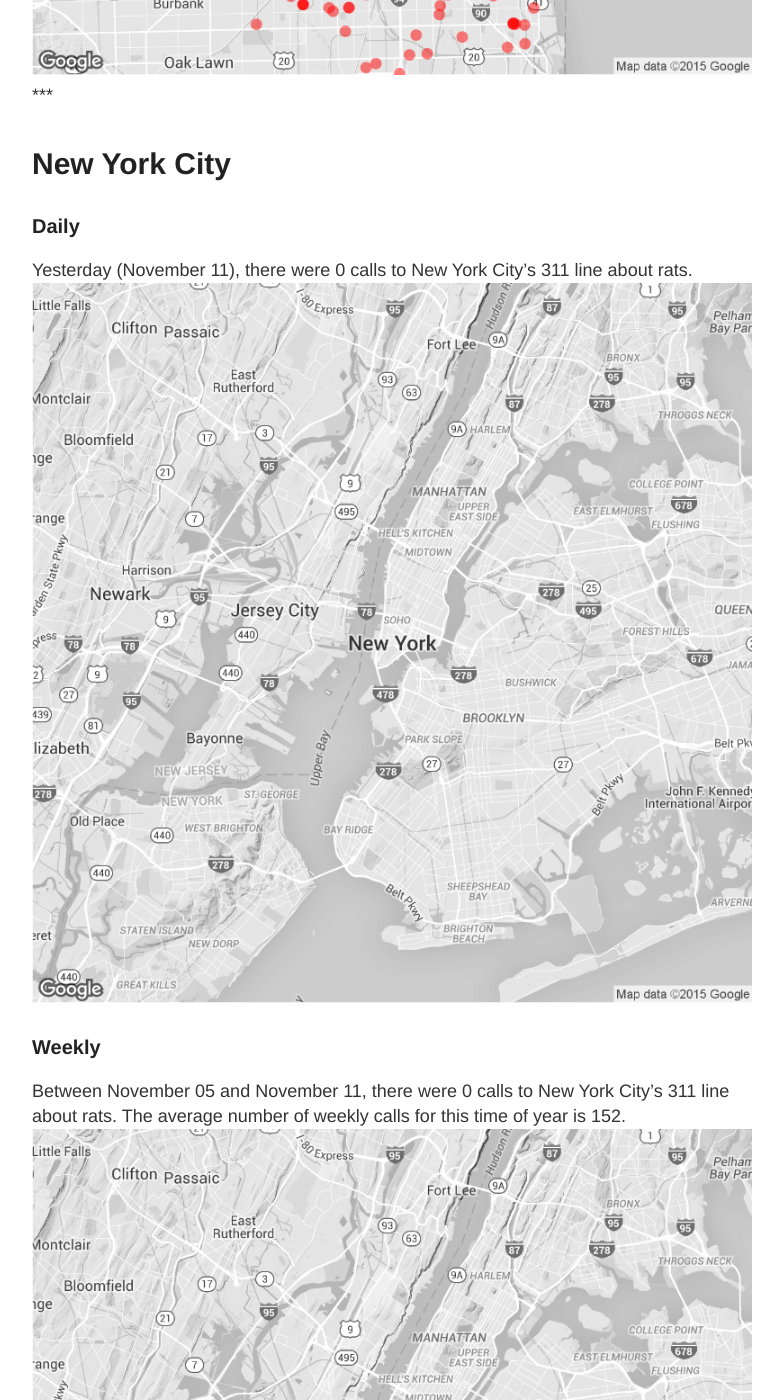
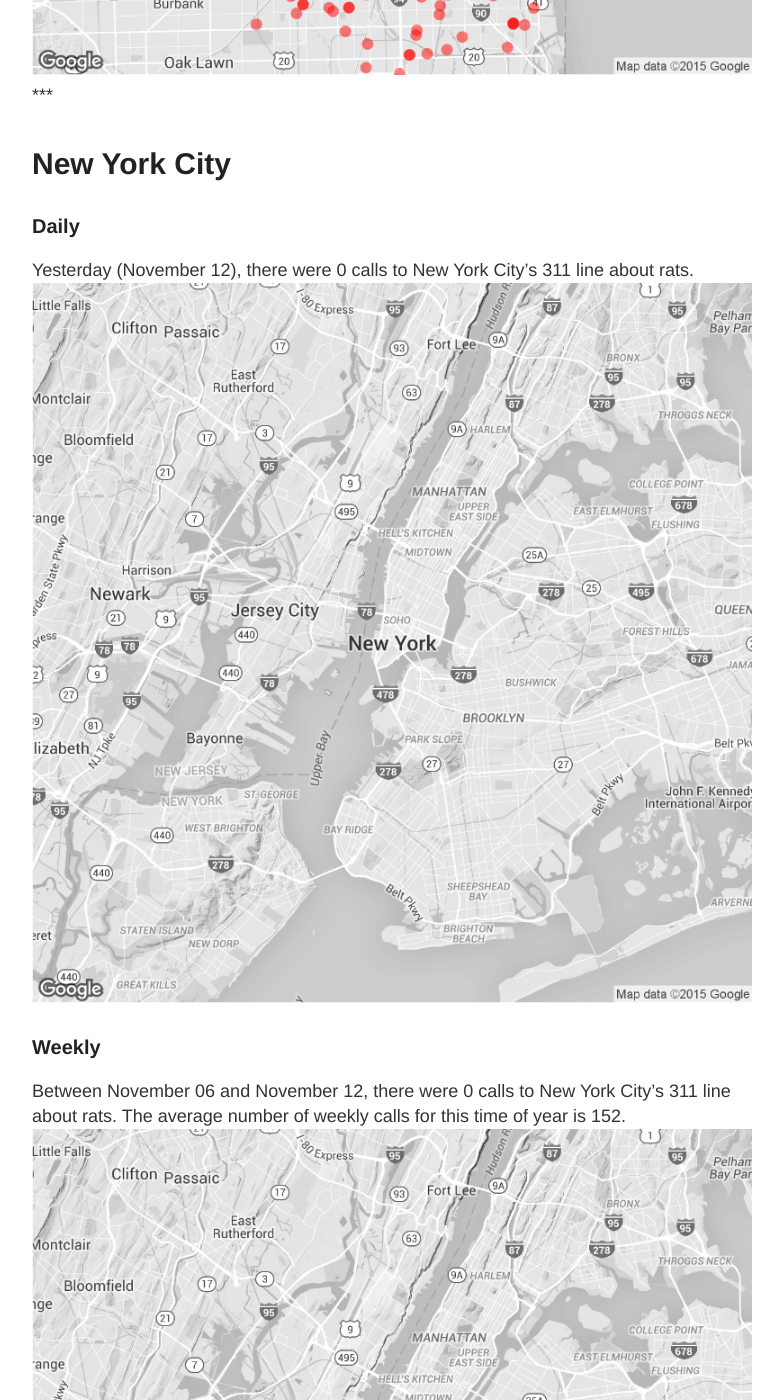
Before and after one commit to DanielHadley/ratmaps, a Jekyll site: the page built from daily.md, in a window 1280 px wide and 1400 px high, scrolled down 1986 px. Shown: the whole window, without its empty margins (248-1031 px from the left). Built offline with Jekyll 4.4.1, drawn with Linux system fonts in a browser that asks for light colours; comment, search, counter and statistics services are not loaded; some of the changed text lies outside the part shown.

Commit message:
Daily Maps

```diff
--- a/daily.md
+++ b/daily.md
@@ -15,22 +15,22 @@
 
 ### Daily
 
-Yesterday (November 11), there were 124 calls to Chicago's 311 line about rats.
+Yesterday (November 12), there were 120 calls to Chicago's 311 line about rats.
 ![Chicago rat calls to 311 weekly map]({{ site.cityimages }}/daily/Chicago_Rat_Map_Daily.png)
 
 ### Weekly
-Between November 05 and November 11, there were 753 calls to Chicago's 311 line about rats. The average number of weekly calls for this time of year is 436.
+Between November 06 and November 12, there were 731 calls to Chicago's 311 line about rats. The average number of weekly calls for this time of year is 436.
 ![Chicago rat calls to 311 weekly map]({{ site.cityimages }}/daily/Chicago_Rat_Map_Weekly.png)
 ***
 # New York City <a id="nyc"><a>
 
 ### Daily
 
-Yesterday (November 11), there were 0 calls to New York City's 311 line about rats.
+Yesterday (November 12), there were 0 calls to New York City's 311 line about rats.
 ![NYC rat calls to 311 weekly map]({{ site.cityimages }}/daily/NYC_Rat_Map_Daily.png)
 
 ### Weekly
-Between November 05 and November 11, there were 0 calls to New York City's 311 line about rats. The average number of weekly calls for this time of year is 152.
+Between November 06 and November 12, there were 0 calls to New York City's 311 line about rats. The average number of weekly calls for this time of year is 152.
 ![NYC rat calls to 311 weekly map]({{ site.cityimages }}/daily/NYC_Rat_Map_Weekly.png)
 
 Each red dot represents one call about a rat seen in that location. The dots are transparent, so multiple calls from one location will be seen as a solid dot. The usual caveats apply: more calls do not necessarily mean that there are more rats in that location than other parts of the city. A cluster of dots could indicate that one resident is unusually vocal about rodents in his or her neighborhood. Also, more densely populated neighborhoods tend to make more calls to 311.
```
Also changed, not shown: images/pages/daily/Chicago_Rat_Map_Daily.png, images/pages/daily/Chicago_Rat_Map_Weekly.png, images/pages/daily/NYC_Rat_Map_Daily.png, images/pages/daily/NYC_Rat_Map_Weekly.png.
